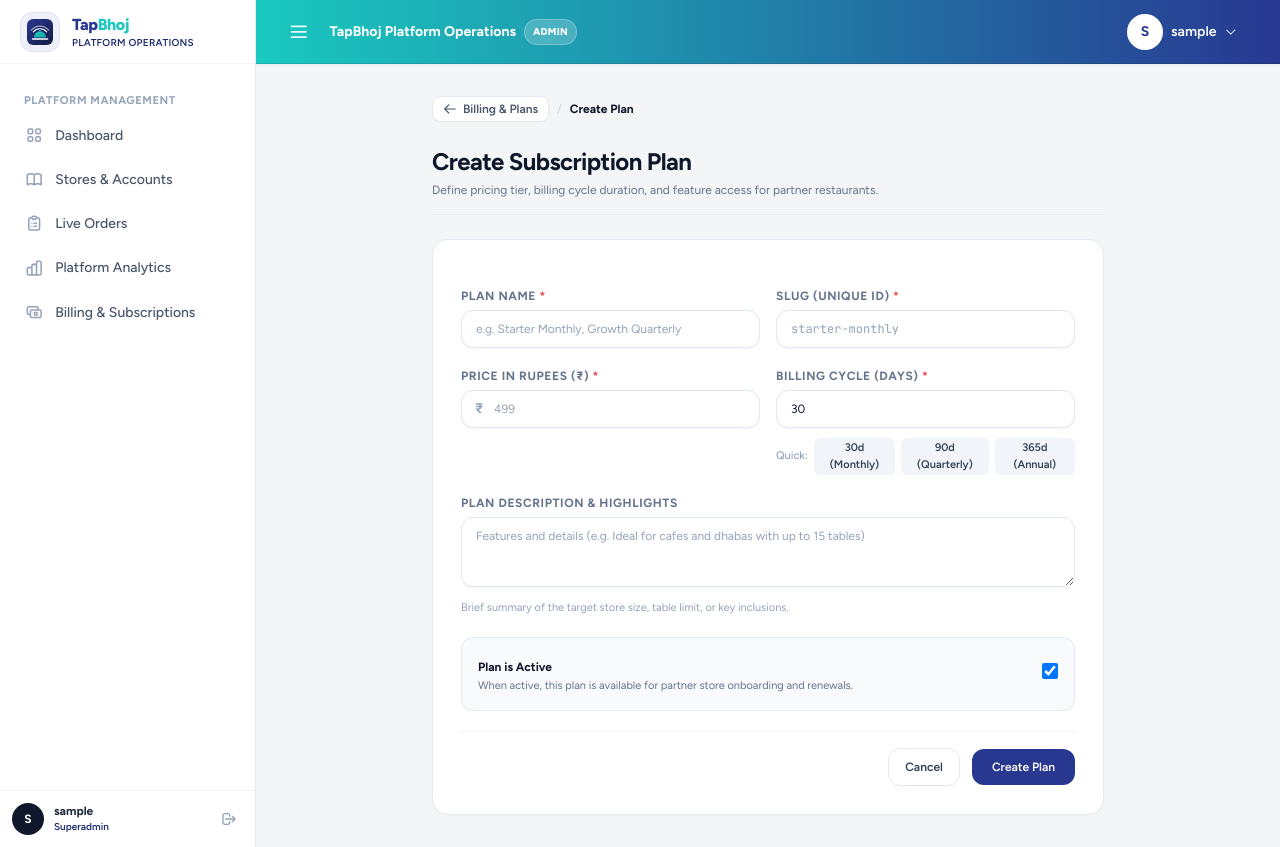
After one commit to amanpandit7033/tapbhoj, a Django app: page /platform/billing/plans/new/ in a window 1280 px wide. The commit adds this page. Run offline with Django 5.2, Linux system fonts and the light colour scheme; the visitor is signed in with stand-in values (Sample User, id 1); some libraries are stand-ins or nearby versions.

Commit message:
feat(billing): add Plan Maker creation and editing workflow for subscription plans

```diff
--- a/billing/forms.py
+++ b/billing/forms.py
@@ -176,3 +176,47 @@ class OwnerAccountEditForm(forms.Form):
         }),
         help_text='Enter a new password if you want to reset the owner login.'
     )
+
+
+class PlanForm(forms.ModelForm):
+    class Meta:
+        model = Plan
+        fields = ['name', 'slug', 'price', 'duration_days', 'description', 'is_active']
+        widgets = {
+            'name': forms.TextInput(attrs={
+                'class': 'w-full text-xs rounded-xl px-3.5 py-2.5 bg-white border border-slate-200 text-slate-900 placeholder-slate-400 focus:outline-none focus:ring-2 focus:ring-primary-600 transition-all shadow-xs',
+                'placeholder': 'e.g. Starter Monthly, Growth Quarterly, Pro Annual'
+            }),
+            'slug': forms.TextInput(attrs={
+                'class': 'w-full text-xs font-mono rounded-xl px-3.5 py-2.5 bg-white border border-slate-200 text-slate-900 placeholder-slate-400 focus:outline-none focus:ring-2 focus:ring-primary-600 transition-all shadow-xs',
+                'placeholder': 'e.g. starter-monthly'
+            }),
+            'price': forms.NumberInput(attrs={
+                'class': 'w-full text-xs rounded-xl !pl-8 pr-3.5 py-2.5 bg-white border border-slate-200 text-slate-900 focus:outline-none focus:ring-2 focus:ring-primary-600 transition-all shadow-xs',
+                'step': '1',
+                'min': '0',
+                'placeholder': '499'
+            }),
+            'duration_days': forms.NumberInput(attrs={
+                'class': 'w-full text-xs rounded-xl px-3.5 py-2.5 bg-white border border-slate-200 text-slate-900 focus:outline-none focus:ring-2 focus:ring-primary-600 transition-all shadow-xs',
+                'min': '1',
+                'placeholder': '30'
+            }),
+            'description': forms.Textarea(attrs={
+                'rows': 3,
+                'class': 'w-full text-xs rounded-xl px-3.5 py-2.5 bg-white border border-slate-200 text-slate-900 placeholder-slate-400 focus:outline-none focus:ring-2 focus:ring-primary-600 transition-all shadow-xs',
+                'placeholder': 'Features and details (e.g. Ideal for cafes and dhabas with up to 15 tables)'
+            }),
+            'is_active': forms.CheckboxInput(attrs={
+                'class': 'w-4 h-4 rounded text-primary-600 focus:ring-primary-600 border-slate-300'
+            }),
+        }
+
+    def clean_slug(self):
+        slug = self.cleaned_data['slug'].lower().strip()
+        qs = Plan.objects.filter(slug=slug)
+        if self.instance and self.instance.pk:
+            qs = qs.exclude(pk=self.instance.pk)
+        if qs.exists():
+            raise forms.ValidationError('A subscription plan with this slug already exists.')
+        return slug
--- a/billing/urls.py
+++ b/billing/urls.py
@@ -21,4 +21,7 @@ urlpatterns = [
     path('orders/', views.platform_live_orders, name='live_orders'),
     path('analytics/', views.platform_analytics, name='analytics'),
     path('billing/', views.platform_billing_overview, name='billing_overview'),
+    path('billing/plans/new/', views.platform_plan_create, name='plan_create'),
+    path('billing/plans/<int:pk>/edit/', views.platform_plan_edit, name='plan_edit'),
+    path('billing/plans/<int:pk>/toggle/', views.platform_plan_toggle, name='plan_toggle'),
 ]
--- a/billing/views.py
+++ b/billing/views.py
@@ -19,6 +19,7 @@ from orders.models import OrderLog, TableSession
 from restaurants.models import Restaurant
 from .forms import (
     OwnerAccountEditForm,
+    PlanForm,
     RestaurantEditForm,
     RestaurantOnboardForm,
     SubscriptionEditForm,
@@ -530,6 +531,58 @@ def platform_billing_overview(request):
     })
 
 
+@staff_member_required(login_url='login')
+def platform_plan_create(request):
+    """Create a new subscription pricing plan."""
+    if request.method == 'POST':
+        form = PlanForm(request.POST)
+        if form.is_valid():
+            plan = form.save()
+            messages.success(request, f'Subscription plan "{plan.name}" created successfully!')
+            return redirect('platform:billing_overview')
+    else:
+        form = PlanForm()
+
+    return render(request, 'platform/plan_form.html', {
+        'form': form,
+        'title': 'Create Subscription Plan',
+        'is_edit': False,
+    })
+
+
+@staff_member_required(login_url='login')
+def platform_plan_edit(request, pk):
+    """Edit an existing subscription pricing plan."""
+    plan = get_object_or_404(Plan, pk=pk)
+    if request.method == 'POST':
+        form = PlanForm(request.POST, instance=plan)
+        if form.is_valid():
+            form.save()
+            messages.success(request, f'Subscription plan "{plan.name}" updated successfully!')
+            return redirect('platform:billing_overview')
+    else:
+        form = PlanForm(instance=plan)
+
+    return render(request, 'platform/plan_form.html', {
+        'form': form,
+        'plan': plan,
+        'title': f'Edit Plan: {plan.name}',
+        'is_edit': True,
+    })
+
+
+@staff_member_required(login_url='login')
+def platform_plan_toggle(request, pk):
+    """Toggle plan active/inactive status."""
+    if request.method == 'POST':
+        plan = get_object_or_404(Plan, pk=pk)
+        plan.is_active = not plan.is_active
+        plan.save(update_fields=['is_active'])
+        status_label = 'activated' if plan.is_active else 'deactivated'
+        messages.success(request, f'Plan "{plan.name}" {status_label}.')
+    return redirect('platform:billing_overview')
+
+
 
 # ==============================================================================
 # Owner Subscription & Renewal Views
--- /dev/null
+++ b/templates/platform/plan_form.html
@@ -0,0 +1,167 @@
+{% extends 'platform/base_platform.html' %}
+
+{% block title %}{{ title }} - TapBhoj Platform Admin{% endblock %}
+
+{% block platform_content %}
+<div class="max-w-2xl mx-auto space-y-6">
+
+  <!-- Breadcrumbs & Back Link -->
+  <div class="flex items-center space-x-2 text-xs">
+    <a href="{% url 'platform:billing_overview' %}"
+       class="inline-flex items-center space-x-1.5 px-2.5 py-1 rounded-lg bg-white border border-slate-200 text-slate-600 hover:text-slate-900 transition-colors shadow-2xs">
+      <svg class="w-3.5 h-3.5" fill="none" stroke="currentColor" viewBox="0 0 24 24"><path stroke-linecap="round" stroke-linejoin="round" stroke-width="2" d="M10 19l-7-7m0 0l7-7m-7 7h18"/></svg>
+      <span class="font-semibold">Billing &amp; Plans</span>
+    </a>
+    <span class="text-slate-300">/</span>
+    <span class="font-bold text-slate-900">{% if is_edit %}Edit Plan{% else %}Create Plan{% endif %}</span>
+  </div>
+
+  <!-- Header -->
+  <div class="border-b border-slate-200/80 pb-4">
+    <h1 class="text-2xl font-bold text-slate-900 tracking-tight">
+      {{ title }}
+    </h1>
+    <p class="text-xs text-slate-500 mt-1">
+      Define pricing tier, billing cycle duration, and feature access for partner restaurants.
+    </p>
+  </div>
+
+  <!-- Form Card -->
+  <div class="bg-white rounded-2xl p-6 sm:p-7 border border-slate-200/90 shadow-xs space-y-6">
+    <form method="post" class="space-y-5" x-data="{
+      name: '{{ form.name.value|default:''|escapejs }}',
+      slug: '{{ form.slug.value|default:''|escapejs }}',
+      updateSlug() {
+        if (!this.slug || this.slug === '') {
+          this.slug = this.name.toLowerCase().trim().replace(/[^a-z0-9]+/g, '-').replace(/(^-|-$)/g, '');
+        }
+      },
+      setDuration(days) {
+        document.getElementById('{{ form.duration_days.id_for_label }}').value = days;
+      }
+    }">
+      {% csrf_token %}
+
+      {% if form.non_field_errors %}
+        <div class="p-3.5 rounded-xl bg-red-50 border border-red-200 text-xs text-red-700 space-y-1">
+          {% for error in form.non_field_errors %}
+            <p>{{ error }}</p>
+          {% endfor %}
+        </div>
+      {% endif %}
+
+      <!-- Plan Name & Slug -->
+      <div class="grid grid-cols-1 sm:grid-cols-2 gap-4">
+        <div class="space-y-1.5">
+          <label for="{{ form.name.id_for_label }}" class="block text-xs font-bold uppercase tracking-wider text-slate-500">
+            Plan Name <span class="text-red-500">*</span>
+          </label>
+          <input type="text"
+                 name="{{ form.name.name }}"
+                 id="{{ form.name.id_for_label }}"
+                 x-model="name"
+                 @blur="updateSlug()"
+                 value="{{ form.name.value|default:'' }}"
+                 placeholder="e.g. Starter Monthly, Growth Quarterly"
+                 class="w-full text-xs rounded-xl px-3.5 py-2.5 bg-white border border-slate-200 text-slate-900 placeholder-slate-400 focus:outline-none focus:ring-2 focus:ring-primary-600 transition-all shadow-xs">
+          {% if form.name.errors %}
+            <p class="text-xs text-red-500">{{ form.name.errors.0 }}</p>
+          {% endif %}
+        </div>
+
+        <div class="space-y-1.5">
+          <label for="{{ form.slug.id_for_label }}" class="block text-xs font-bold uppercase tracking-wider text-slate-500">
+            Slug (Unique ID) <span class="text-red-500">*</span>
+          </label>
+          <input type="text"
+                 name="{{ form.slug.name }}"
+                 id="{{ form.slug.id_for_label }}"
+                 x-model="slug"
+                 value="{{ form.slug.value|default:'' }}"
+                 placeholder="starter-monthly"
+                 class="w-full text-xs font-mono rounded-xl px-3.5 py-2.5 bg-white border border-slate-200 text-slate-900 placeholder-slate-400 focus:outline-none focus:ring-2 focus:ring-primary-600 transition-all shadow-xs">
+          {% if form.slug.errors %}
+            <p class="text-xs text-red-500">{{ form.slug.errors.0 }}</p>
+          {% endif %}
+        </div>
+      </div>
+
+      <!-- Price & Duration -->
+      <div class="grid grid-cols-1 sm:grid-cols-2 gap-4">
+
+        <!-- Price (INR) -->
+        <div class="space-y-1.5">
+          <label for="{{ form.price.id_for_label }}" class="block text-xs font-bold uppercase tracking-wider text-slate-500">
+            Price in Rupees (₹) <span class="text-red-500">*</span>
+          </label>
+          <div class="relative flex items-center">
+            <span class="absolute left-3.5 top-1/2 -translate-y-1/2 text-sm font-bold text-slate-400 pointer-events-none select-none">₹</span>
+            {{ form.price }}
+          </div>
+          {% if form.price.errors %}
+            <p class="text-xs text-red-500">{{ form.price.errors.0 }}</p>
+          {% endif %}
+        </div>
+
+        <!-- Duration in Days -->
+        <div class="space-y-1.5">
+          <label for="{{ form.duration_days.id_for_label }}" class="block text-xs font-bold uppercase tracking-wider text-slate-500">
+            Billing Cycle (Days) <span class="text-red-500">*</span>
+          </label>
+          {{ form.duration_days }}
+
+          <!-- Presets -->
+          <div class="flex items-center gap-1.5 pt-1 text-[11px]">
+            <span class="text-slate-400 font-medium">Quick:</span>
+            <button type="button" @click="setDuration(30)" class="px-2 py-0.5 rounded-md bg-slate-100 hover:bg-slate-200 text-slate-700 font-semibold cursor-pointer transition-colors">30d (Monthly)</button>
+            <button type="button" @click="setDuration(90)" class="px-2 py-0.5 rounded-md bg-slate-100 hover:bg-slate-200 text-slate-700 font-semibold cursor-pointer transition-colors">90d (Quarterly)</button>
+            <button type="button" @click="setDuration(365)" class="px-2 py-0.5 rounded-md bg-slate-100 hover:bg-slate-200 text-slate-700 font-semibold cursor-pointer transition-colors">365d (Annual)</button>
+          </div>
+          {% if form.duration_days.errors %}
+            <p class="text-xs text-red-500">{{ form.duration_days.errors.0 }}</p>
+          {% endif %}
+        </div>
+      </div>
+
+      <!-- Description / Features -->
+      <div class="space-y-1.5">
+        <label for="{{ form.description.id_for_label }}" class="block text-xs font-bold uppercase tracking-wider text-slate-500">
+          Plan Description &amp; Highlights
+        </label>
+        {{ form.description }}
+        <p class="text-[11px] text-slate-400">Brief summary of the target store size, table limit, or key inclusions.</p>
+        {% if form.description.errors %}
+          <p class="text-xs text-red-500">{{ form.description.errors.0 }}</p>
+        {% endif %}
+      </div>
+
+      <!-- Active Status Toggle -->
+      <div class="p-4 rounded-xl bg-slate-50 border border-slate-200/80 flex items-center justify-between">
+        <div>
+          <label for="{{ form.is_active.id_for_label }}" class="text-xs font-bold text-slate-900 cursor-pointer">
+            Plan is Active
+          </label>
+          <p class="text-[11px] text-slate-500">When active, this plan is available for partner store onboarding and renewals.</p>
+        </div>
+        <div>
+          {{ form.is_active }}
+        </div>
+      </div>
+
+      <!-- Action Buttons -->
+      <div class="pt-4 border-t border-slate-100 flex items-center justify-end space-x-3">
+        <a href="{% url 'platform:billing_overview' %}"
+           class="px-4 py-2.5 rounded-xl border border-slate-200 bg-white text-slate-700 text-xs font-semibold hover:bg-slate-50 transition-colors shadow-2xs">
+          Cancel
+        </a>
+        <button type="submit"
+                class="px-5 py-2.5 rounded-xl bg-primary-600 hover:bg-primary-700 text-white text-xs font-semibold shadow-xs hover:shadow-sm transition-all cursor-pointer">
+          {% if is_edit %}Save Changes{% else %}Create Plan{% endif %}
+        </button>
+      </div>
+
+    </form>
+  </div>
+
+</div>
+{% endblock %}
```
Also changed, not shown: billing/tests.py (+51 -0 lines), templates/platform/billing_overview.html (+37 -2 lines).
